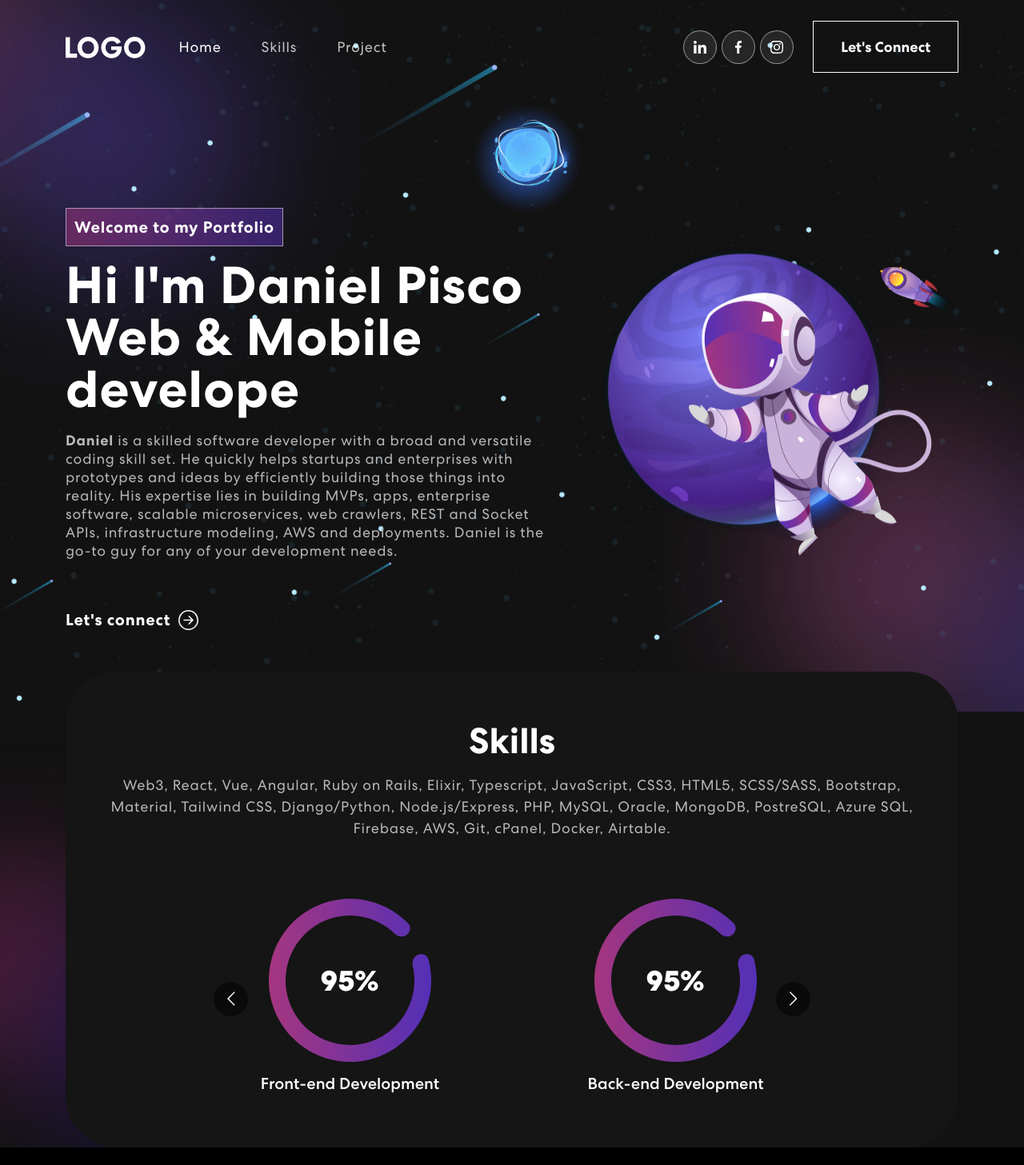
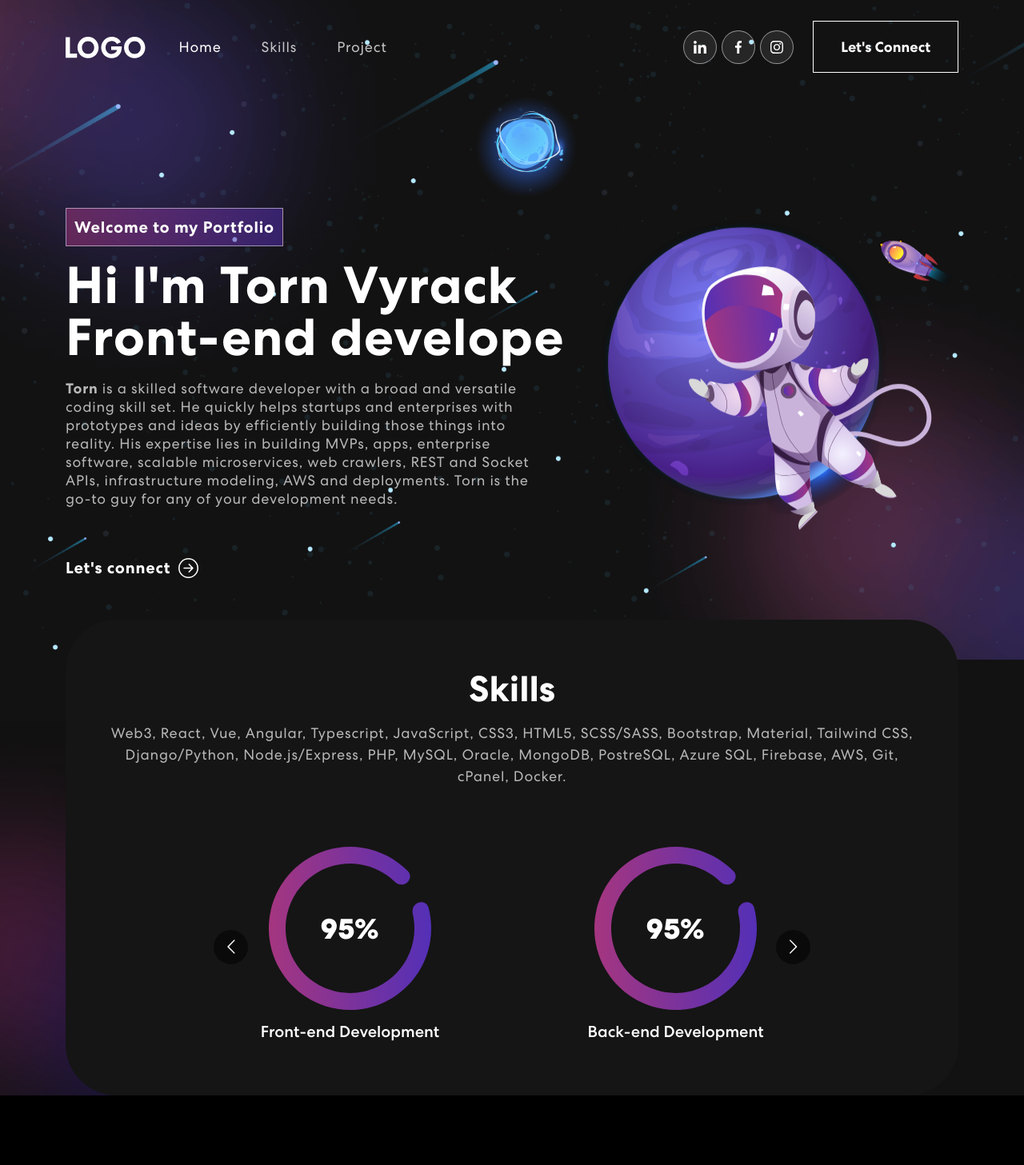
Before and after one commit to dementopro/My-portfolio, a React (Create React App) app: page / in a window 1280 px wide. Shown: the top 1457 px of the page at 80% size. Built offline with nearby package versions, Linux system fonts and the light colour scheme.

Commit message:
contact page

```diff
--- a/package.json
+++ b/package.json
@@ -19,6 +19,7 @@
     "react-mailchimp-subscribe": "^2.1.3",
     "react-multi-carousel": "^2.8.2",
     "react-on-screen": "^2.1.1",
+    "react-router-dom": "^6.18.0",
     "react-scripts": "5.0.1",
     "web-vitals": "^2.1.4"
   },
--- a/src/Components/Banner.js
+++ b/src/Components/Banner.js
@@ -9,7 +9,7 @@ import TrackVisibility from 'react-on-screen';
 export const Banner = () => {
   const [loopNum, setLoopNum] = useState(0);
   const [isDeleteing, setIsDeleteing] = useState(false);
-  const toRotate = ['Web & Mobile developer', 'Blockchain developer', 'UI/UX Design',];
+  const toRotate = ['Front-end developer'];
   const [text, setText] = useState('');
   const [delta, setDelta] = useState(200 - Math.random() * 100);
   const period = 2000;
@@ -51,13 +51,13 @@ export const Banner = () => {
               <div className={isVisible ? "animate__animated animate__fadeIn " : ""}>
                 <span className='tagline'>Welcome to my Portfolio</span>
                 <h1>
-                  {`Hi I'm Daniel Pisco     `} <span className='wrap'>{text}</span>
+                  {`Hi I'm Torn Vyrack`}<br /> <span className='wrap'>{text}</span>
                 </h1>
                 <p>
-                  <strong>Daniel</strong> is a skilled software developer with a broad and versatile coding skill set. He quickly helps startups and enterprises with
+                  <strong>Torn</strong> is a skilled software developer with a broad and versatile coding skill set. He quickly helps startups and enterprises with
                   prototypes and ideas by efficiently building those things into reality. His expertise lies in building MVPs, apps, enterprise software,
                   scalable microservices, web crawlers, REST and Socket APIs, infrastructure modeling, AWS and deployments.
-                  Daniel is the go-to guy for any of your development needs.
+                  Torn is the go-to guy for any of your development needs.
                 </p>
                 <button
                   onClick={() =>
--- a/src/Components/NavBar.js
+++ b/src/Components/NavBar.js
@@ -10,6 +10,7 @@ import { useState , useEffect } from 'react';
 export const NavBar =() => {
     const [activeLink, setActiveLink] = useState('home')
     const [scrolled, setScrolled] = useState(true)
+
     useEffect(( ) => {
     const onScroll = () => {
         if(window.scrollY > 50){
@@ -39,7 +40,6 @@ export const NavBar =() => {
             <Nav.Link href="#home"  className={activeLink === 'home' ? 'active navbar-link':'navbar-link'} onClick={()=> onUpdateActiveLink('home')} >Home</Nav.Link>
             <Nav.Link href="#skill" className={activeLink === 'skill' ? 'active navbar-link':'navbar-link'} onClick={()=> onUpdateActiveLink('skill')} >Skills</Nav.Link>
             <Nav.Link href="#project" className={activeLink === 'project' ? 'active navbar-link':'navbar-link'} onClick={()=> onUpdateActiveLink('project')} >Project</Nav.Link>
-
           </Nav>
           <span className='navbar-text'>
             <div className="social-icon">
@@ -47,7 +47,10 @@ export const NavBar =() => {
                 <a href="#"><img src={NavIcon2} alt="" /></a>
                 <a href="#"><img src={NavIcon3} alt="" /></a>
             </div>
-            <button className='vvd' onClick={() => console.log('hello')}> <span>Let's Connect</span></button>
+            {/* <button className='vvd' onClick={() => console.log('hello')}> <span>Let's Connect</span></button> */}
+            <button className='vvd' onClick={() => window.location.href = '#contact'}>
+              <span>Let's Connect</span>
+            </button>
           </span>
         </Navbar.Collapse>
       </Container>
--- a/src/Components/Skills.js
+++ b/src/Components/Skills.js
@@ -33,8 +33,8 @@ export const Skills = () => {
             <div className='skill-bx'>
               <h2>Skills</h2>
               <p>
-                Web3, React, Vue, Angular, Ruby on Rails, Elixir,  Typescript, JavaScript, CSS3, HTML5, SCSS/SASS, Bootstrap, Material, Tailwind CSS,
-                Django/Python, Node.js/Express, PHP, MySQL, Oracle, MongoDB, PostreSQL, Azure SQL, Firebase, AWS, Git, cPanel, Docker, Airtable.
+                Web3, React, Vue, Angular, Typescript, JavaScript, CSS3, HTML5, SCSS/SASS, Bootstrap, Material, Tailwind CSS,
+                Django/Python, Node.js/Express, PHP, MySQL, Oracle, MongoDB, PostreSQL, Azure SQL, Firebase, AWS, Git, cPanel, Docker.
               </p>
               <Carousel
                 responsive={responsive}
```
Also changed, not shown: src/assets/img/logo.svg, 1 other file (tests, documents, lock files or other folders).
